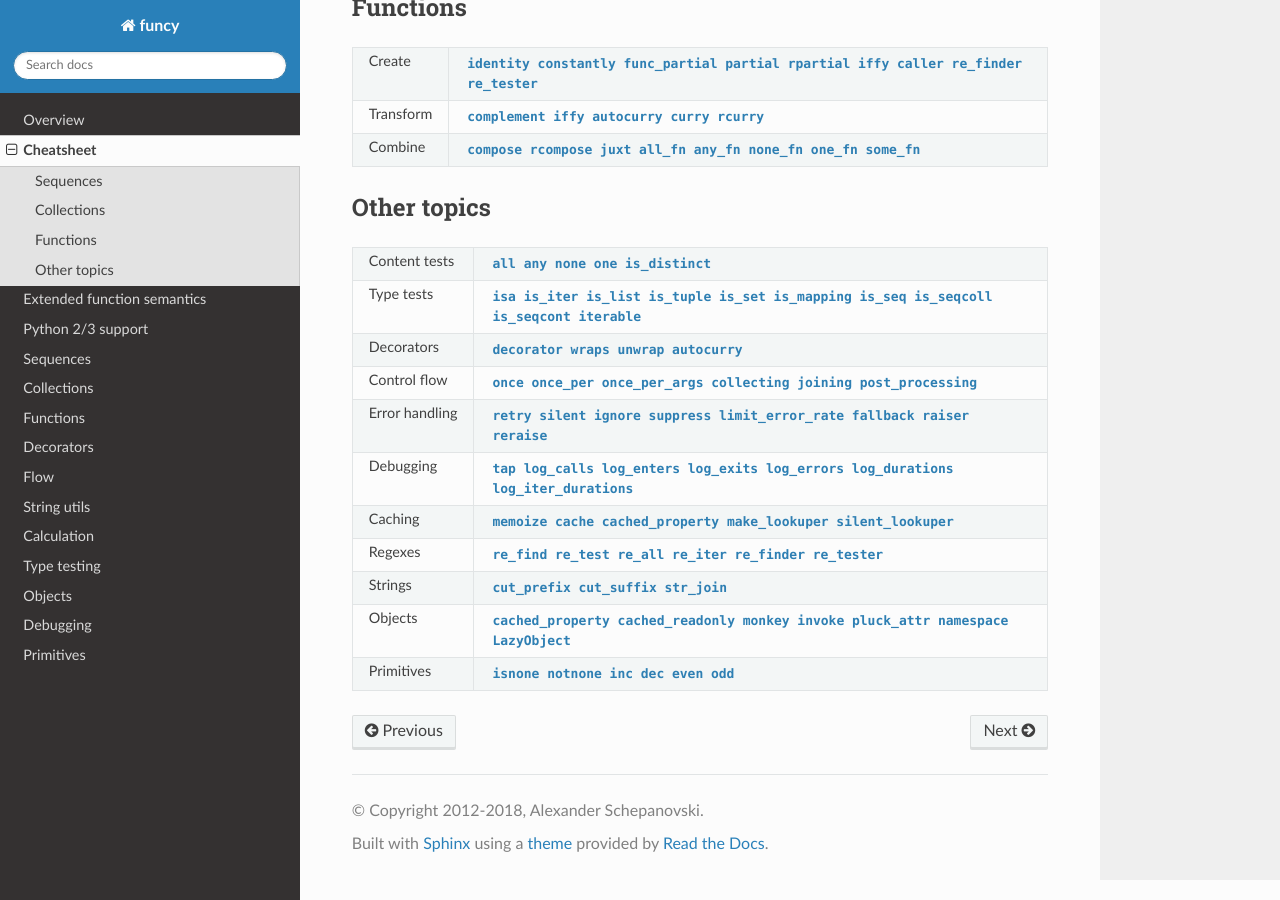
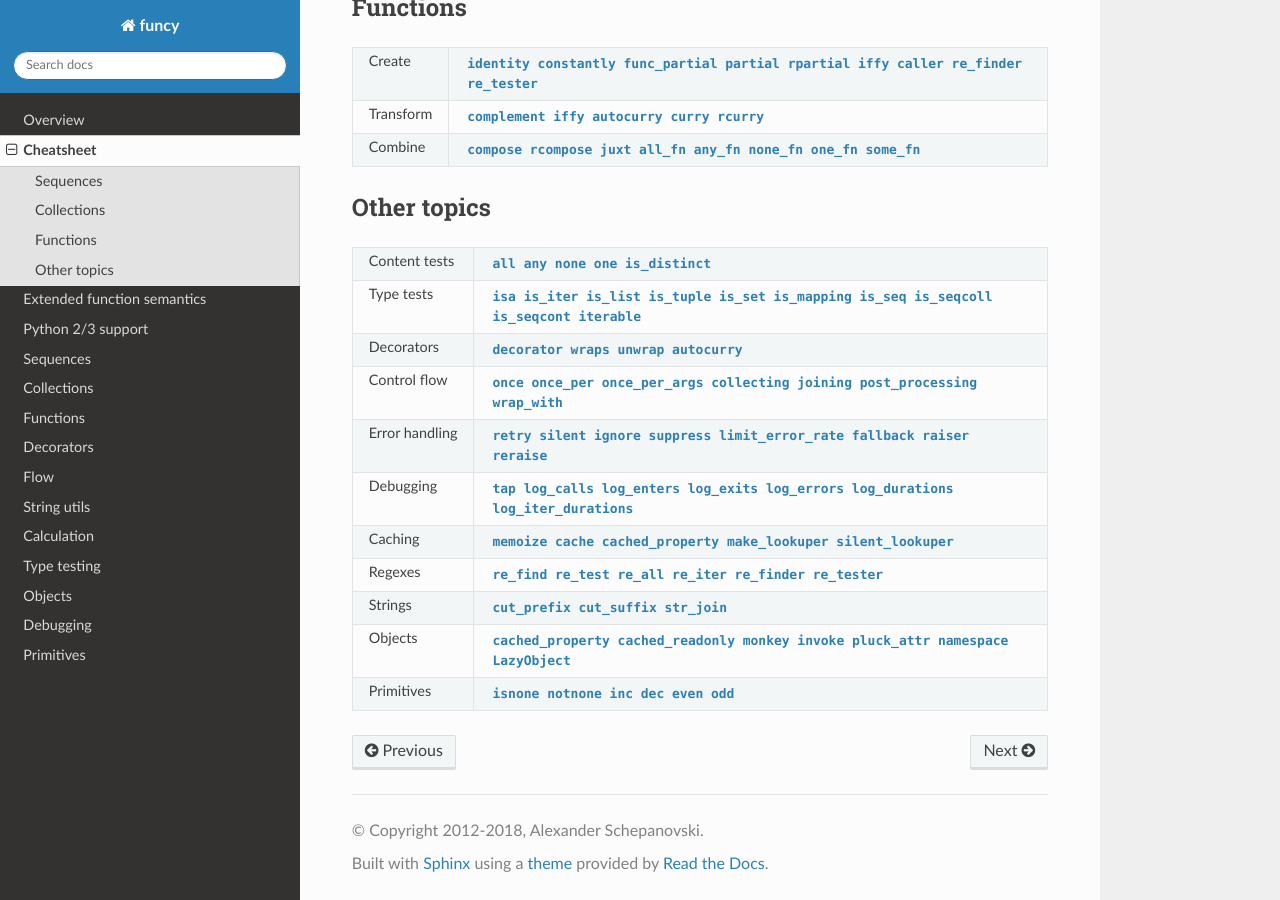
Before and after one commit to Jamaal224/funcy, a Sphinx documentation site: the page built from docs/cheatsheet.rst, in a window 1280 px wide and 900 px high, scrolled down 914 px. Built offline with Sphinx 7.4.7 and the Read the Docs theme 2.0.0, drawn with Linux system fonts in a browser that asks for light colours.

Commit message:
Add @wrap_with() to cheatsheat

```diff
--- a/docs/cheatsheet.rst
+++ b/docs/cheatsheet.rst
@@ -56,7 +56,7 @@ Other topics
 Content tests      :func:`all` :func:`any` :func:`none` :func:`one` :func:`is_distinct`
 Type tests         :func:`isa` :func:`is_iter` :func:`is_list` :func:`is_tuple` :func:`is_set` :func:`is_mapping` :func:`is_seq` :func:`is_seqcoll` :func:`is_seqcont` :func:`iterable`
 Decorators         :func:`decorator<funcy.decorator>` :func:`wraps<funcy.wraps>` :func:`unwrap<funcy.unwrap>` :func:`autocurry`
-Control flow       :func:`once` :func:`once_per` :func:`once_per_args` :func:`collecting` :func:`joining` :func:`post_processing`
+Control flow       :func:`once` :func:`once_per` :func:`once_per_args` :func:`collecting` :func:`joining` :func:`post_processing` :func:`wrap_with`
 Error handling     :func:`retry` :func:`silent` :func:`ignore` :func:`suppress` :func:`limit_error_rate` :func:`fallback` :func:`raiser` :func:`reraise`
 Debugging          :func:`tap` :func:`log_calls` :func:`log_enters` :func:`log_exits` :func:`log_errors` :func:`log_durations` :func:`log_iter_durations`
 Caching            :func:`memoize` :func:`cache` :func:`cached_property` :func:`make_lookuper` :func:`silent_lookuper`
--- a/docs/descriptions.html
+++ b/docs/descriptions.html
@@ -674,6 +674,10 @@
     <b>@post_processing<em>(func)</em></b><br><br>
     Post processes decorated function result with <em>func</em>.
 </div>
+<div name="wrap_with">
+    <b>@wrap_with<em>(manager)</em></b><br><br>
+    Turn context manager into a decorator.
+</div>
 
 <!-- Error handling -->
 <div name="retry">
```
